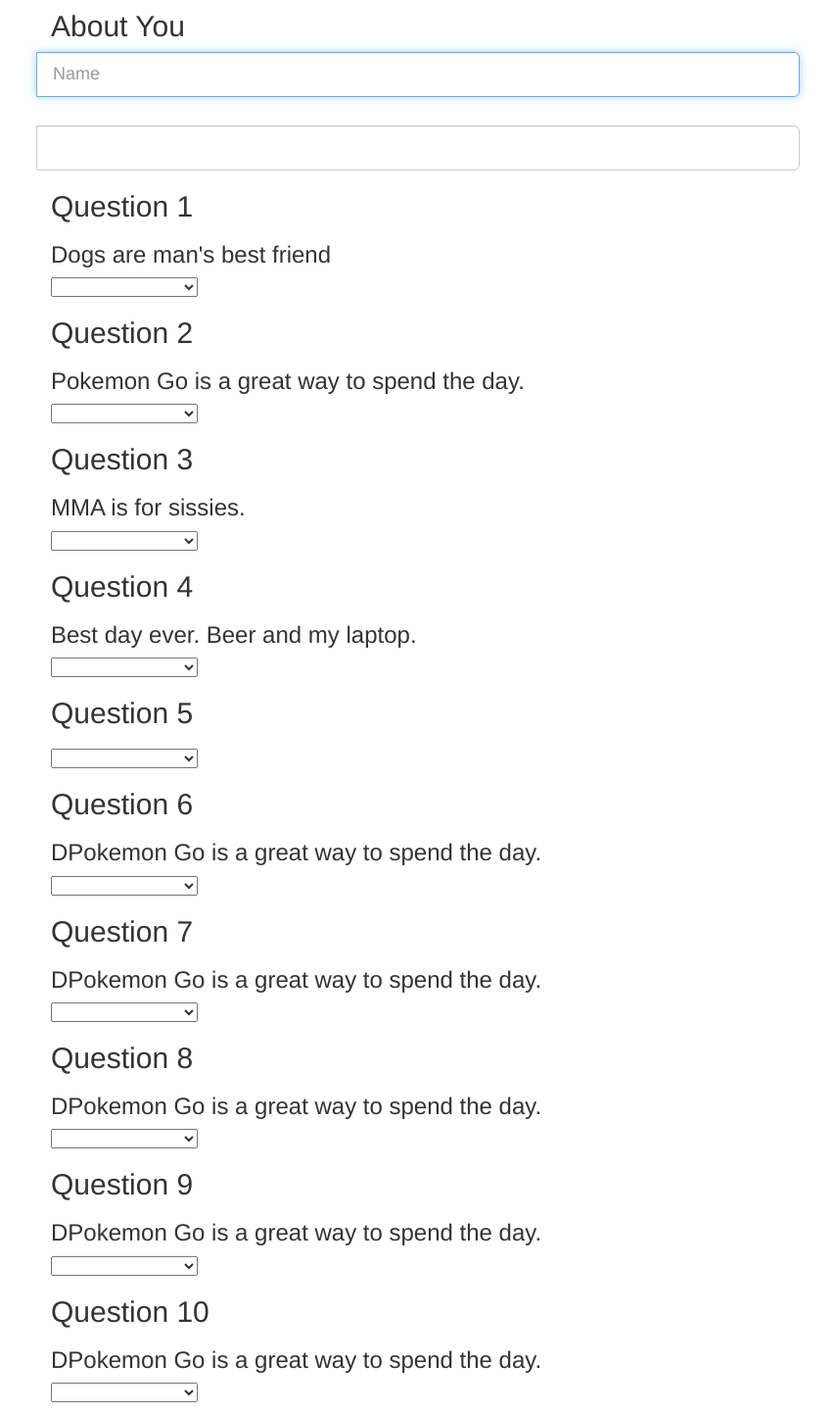
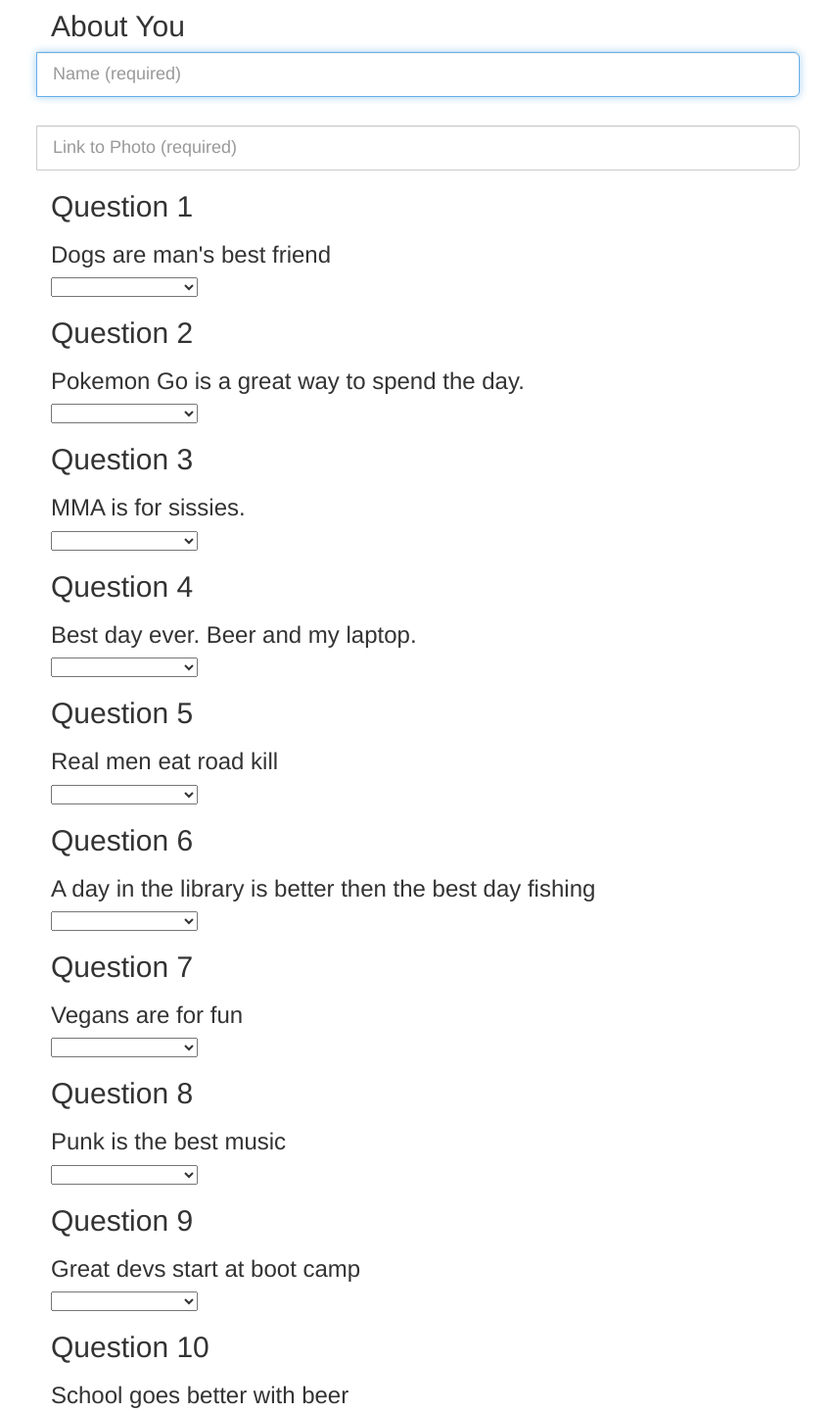
Before and after one commit to jackw2050/Friend-Finder, a website: page public/survey.html in a window 1280 px wide. Shown: the part 80-1521 px from the top of the page at 98% size, without its empty margins (18-871 px from the left). Drawn offline with nearby package versions, Linux system fonts and the light colour scheme.

Commit message:
cleaned up questions

```diff
--- a/public/survey.html
+++ b/public/survey.html
@@ -26,15 +26,15 @@
         <div class="row">
             <div class="input-group input-group-lg col-md-8">
                 <label for="name" class="sr-only">Name (required)</label>
-                <input type="text" name="" id="name" class="form-control" placeholder="Name" required autofocus>
+                <input type="text" name="" id="name" class="form-control" placeholder="Name (required)" required autofocus>
 
             </div>
         </div>
         <dir class="col-md-12"></dir>
         <div class="row">
             <div class="input-group input-group-lg col-md-8">
-                <label for="photoLink" class="sr-only">Link to Photo (required)</label>
-             <input type="text" name="" id="photoLink" class="form-control" required >
+             <label for="photoLink" class="sr-only">Link to Photo (required)</label>
+             <input type="text" name="" id="photoLink" placeholder="Link to Photo (required)"  class="form-control" required >
 
             </div>
         </div>
@@ -80,7 +80,7 @@
                 <option value="4">5 (Stongly Agree)</option>
             </select>
             <h2>Question 5</h2>
-            <h3></h3>
+            <h3>Real men eat road kill</h3>
             <select data-placeholder="" class="dropDown" id="question5">>
                 <option value=""></option>
                 <option value="1">1 (Stongly Disagree)</option>
@@ -90,7 +90,7 @@
                 <option value="4">5 (Stongly Agree)</option>
             </select>
             <h2>Question 6</h2>
-            <h3>DPokemon Go is a great way to spend the day.</h3>
+            <h3>A day in the library is better then the best day fishing</h3>
             <select data-placeholder="" class="dropDown" id="question6">>
                 <option value=""></option>
                 <option value="1">1 (Stongly Disagree)</option>
@@ -100,7 +100,7 @@
                 <option value="4">5 (Stongly Agree)</option>
             </select>
             <h2>Question 7</h2>
-            <h3>DPokemon Go is a great way to spend the day.</h3>
+            <h3>Vegans are for fun</h3>
             <select data-placeholder="" class="dropDown" id="question7">>
                 <option value=""></option>
                 <option value="1">1 (Stongly Disagree)</option>
@@ -110,7 +110,7 @@
                 <option value="4">5 (Stongly Agree)</option>
             </select>
             <h2>Question 8</h2>
-            <h3>DPokemon Go is a great way to spend the day.</h3>
+            <h3>Punk is the best music</h3>
             <select data-placeholder="" class="dropDown" id="question8">>
                 <option value=""></option>
                 <option value="1">1 (Stongly Disagree)</option>
@@ -120,7 +120,7 @@
                 <option value="4">5 (Stongly Agree)</option>
             </select>
             <h2>Question 9</h2>
-            <h3>DPokemon Go is a great way to spend the day.</h3>
+            <h3>Great devs start at boot camp</h3>
             <select data-placeholder="" class="dropDown" id="question9">>
                 <option value=""></option>
                 <option value="1">1 (Stongly Disagree)</option>
@@ -130,7 +130,7 @@
                 <option value="4">5 (Stongly Agree)</option>
             </select>
             <h2>Question 10</h2>
-            <h3>DPokemon Go is a great way to spend the day.</h3>
+            <h3>School goes better with beer</h3>
             <select data-placeholder="" class="dropDown" id="question10">>
                 <option value=""></option>
                 <option value="1">1 (Stongly Disagree)</option>
```
